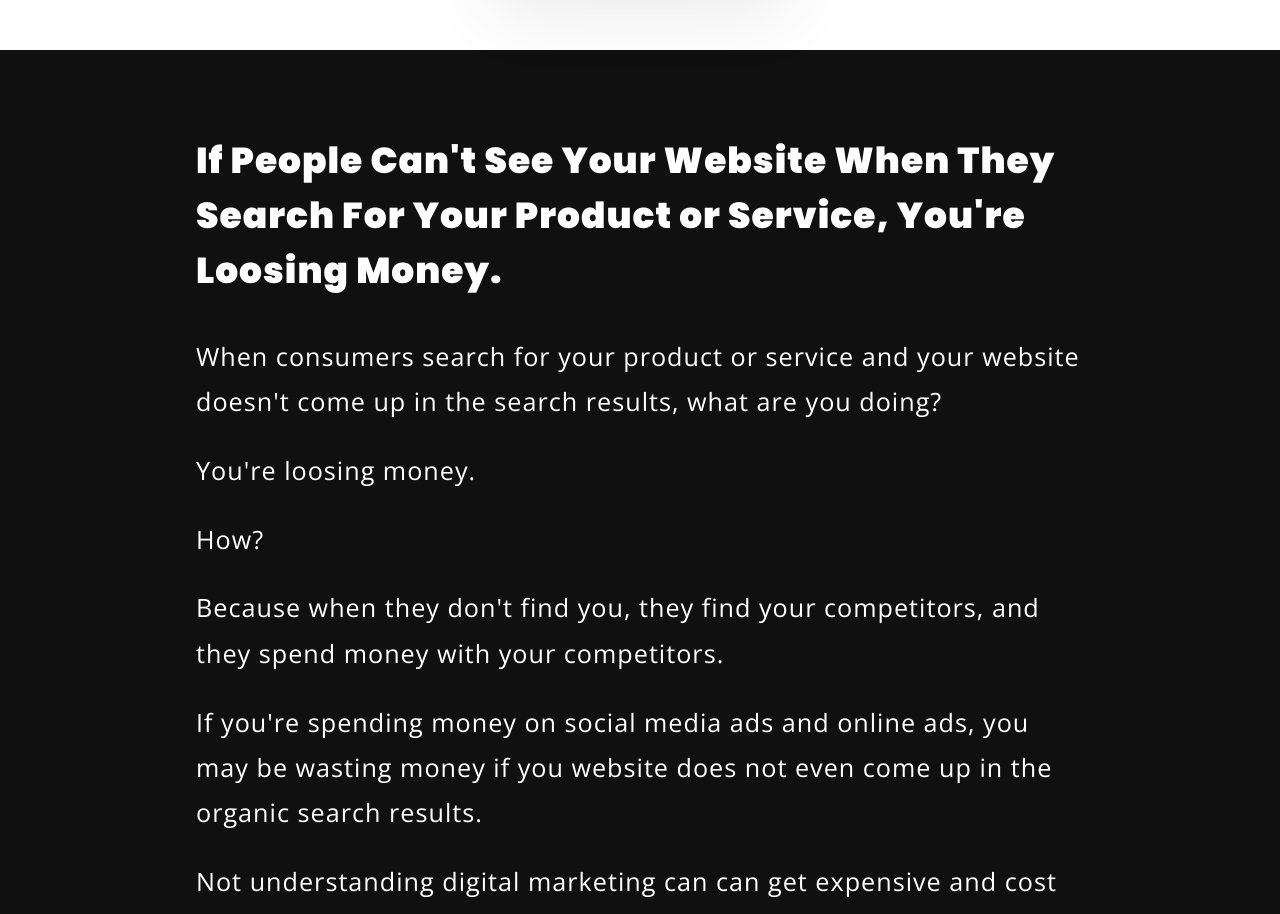
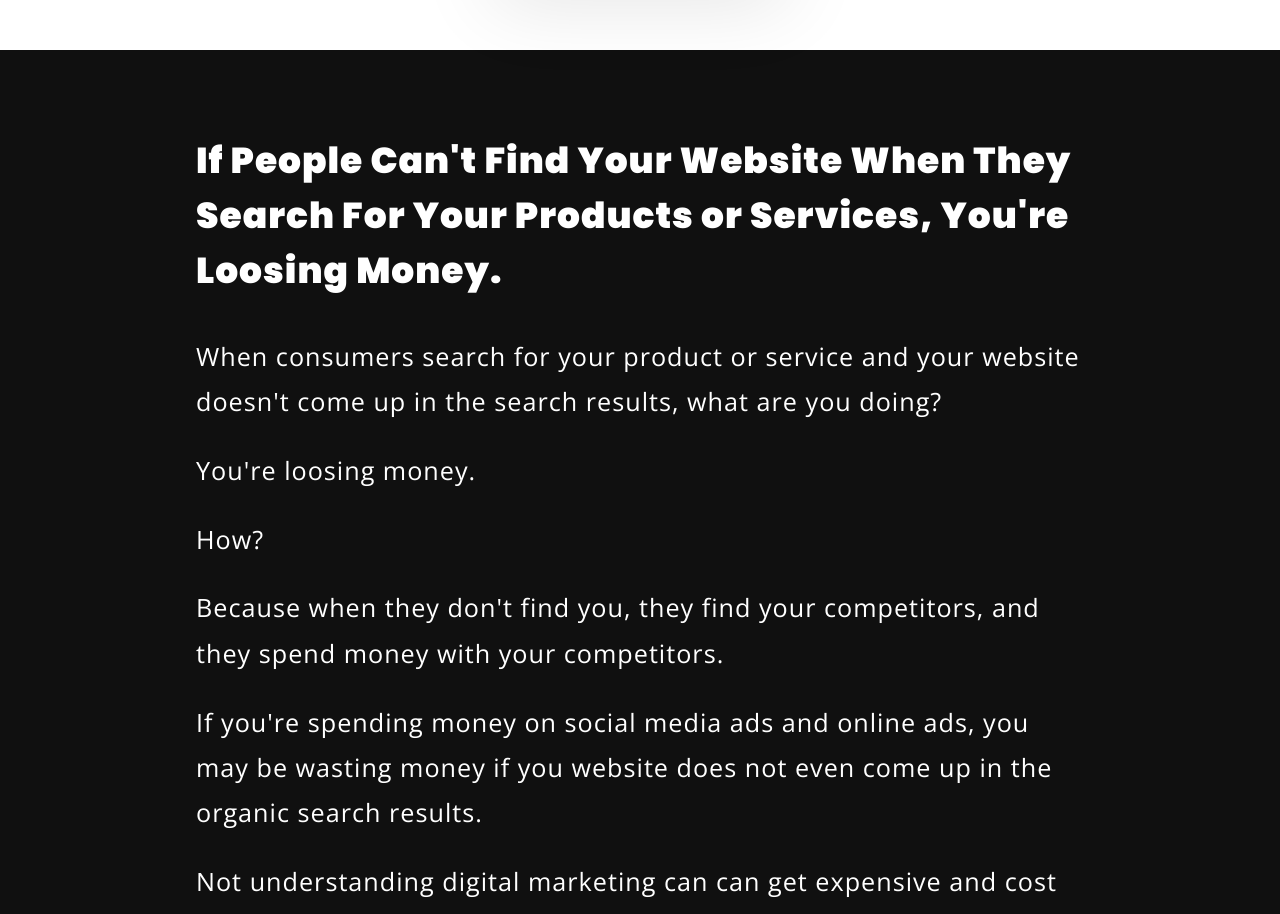
Before and after one commit to kgb4000/bowie-digital, a Next.js app: page / in a window 1280 px wide. Shown: the part 900-1814 px from the top of the page. Built offline with nearby package versions, Linux system fonts and the light colour scheme.

Commit message:
index page

```diff
--- a/pages/index.js
+++ b/pages/index.js
@@ -53,8 +53,8 @@ export default function Home() {
         <section className="no-marketing">
           <div className="container">
             <h2 className="title">
-              If People Can't See Your Website When They Search For Your Product
-              or Service, You're Loosing Money.
+              If People Can't Find Your Website When They Search For Your
+              Products or Services, You're Loosing Money.
             </h2>
             <p className="subtext">
               When consumers search for your product or service and your website
```
